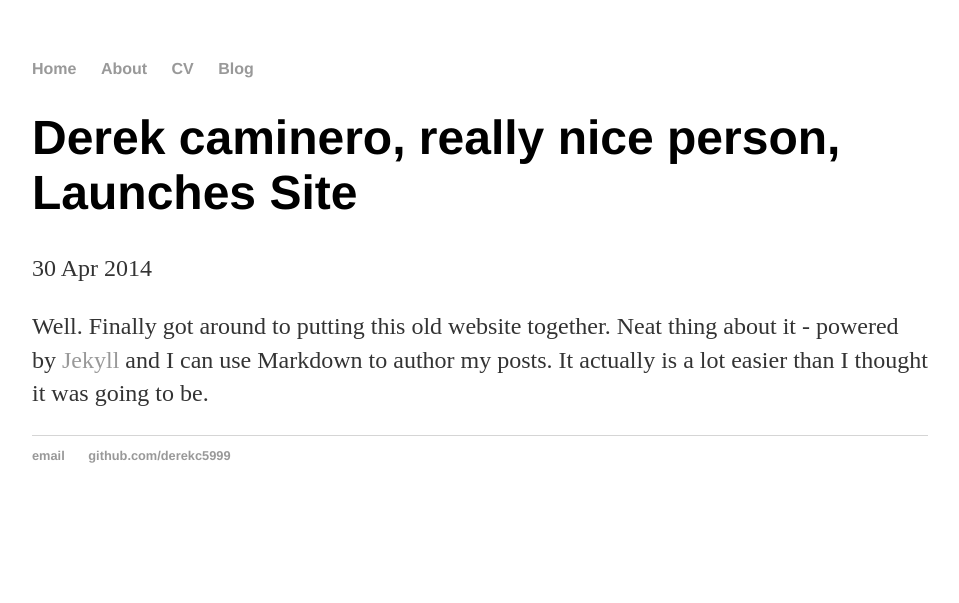
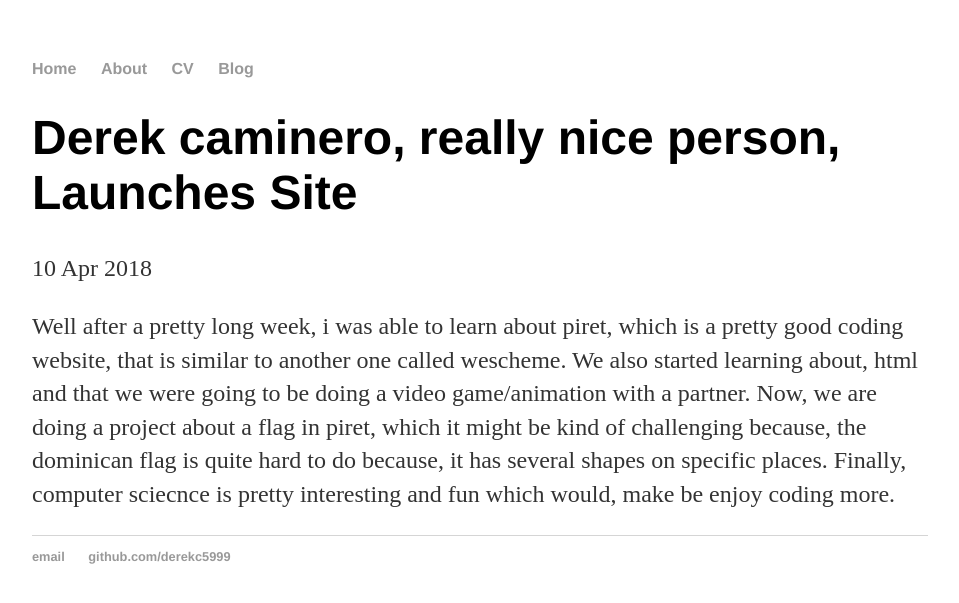
Before and after one commit to derekc5999/derekc5999.github.io, a Jekyll site: the page built from _posts/2018-09-20-Derek-Caminero-site-launched.md, in a window 1280 px wide. Shown: the top 603 px of the page, without its empty margins (160-1119 px from the left). Built offline with Jekyll 4.4.1, drawn with Linux system fonts in a browser that asks for light colours.

Commit message:
Update 2018-09-20-Derek-Caminero-site-launched.md

```diff
--- a/_posts/2018-09-20-Derek-Caminero-site-launched.md
+++ b/_posts/2018-09-20-Derek-Caminero-site-launched.md
@@ -1,7 +1,7 @@
 ---
 layout: post
 title: "Derek caminero, really nice person, Launches Site"
-date: 2014-04-30
+date: 10-4-2018
 ---
 
-Well. Finally got around to putting this old website together. Neat thing about it - powered by [Jekyll](http://jekyllrb.com) and I can use Markdown to author my posts. It actually is a lot easier than I thought it was going to be.
+Well after a pretty long week, i was able to learn about piret, which is a pretty good coding website, that is similar to another one called wescheme. We also started learning about, html and that we were going to be doing a video game/animation with a partner. Now, we are doing a project about a flag in piret, which it might be kind of challenging because, the dominican flag is quite hard to do because, it has several shapes on specific places. Finally, computer sciecnce is pretty interesting and fun which would, make be enjoy coding more.
```
